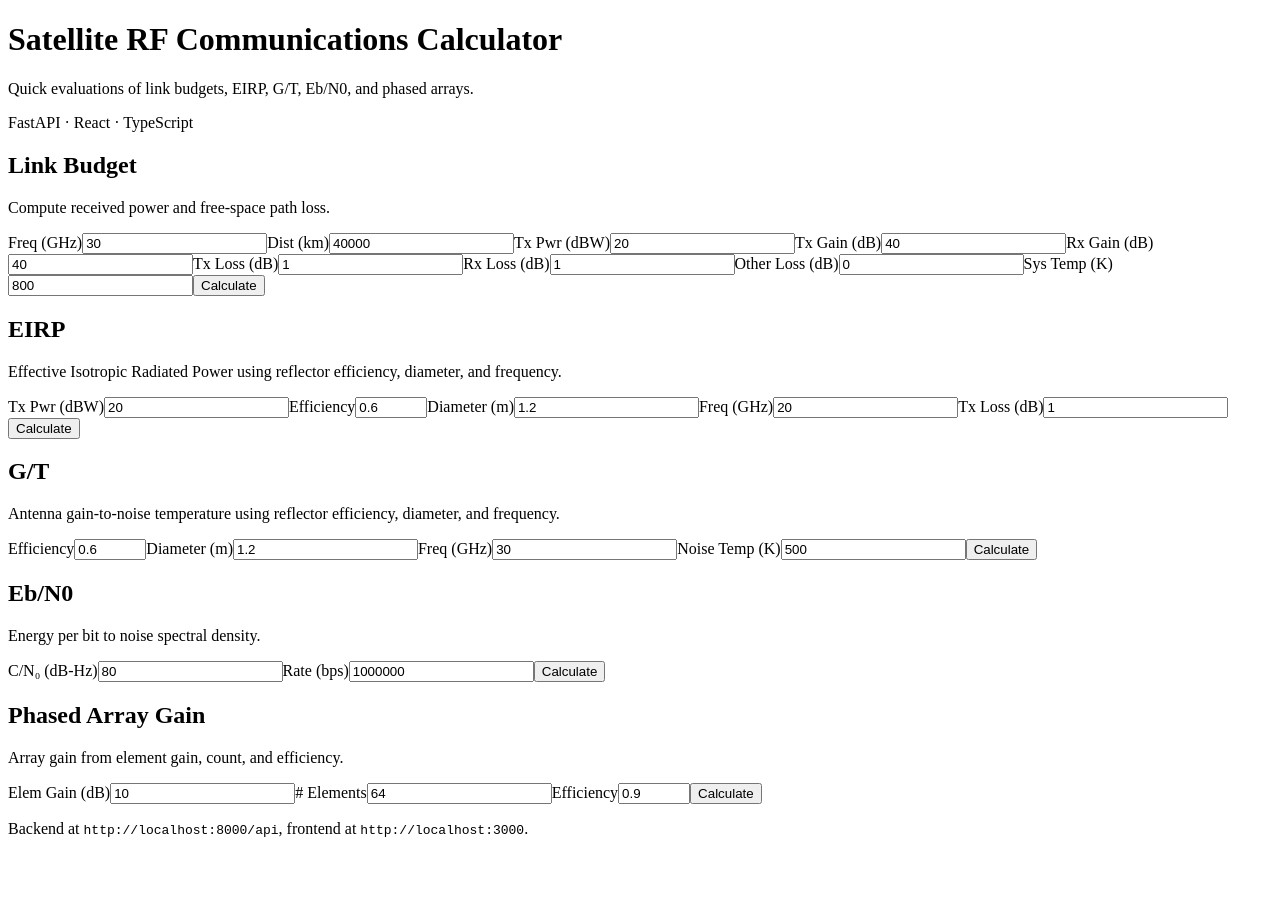
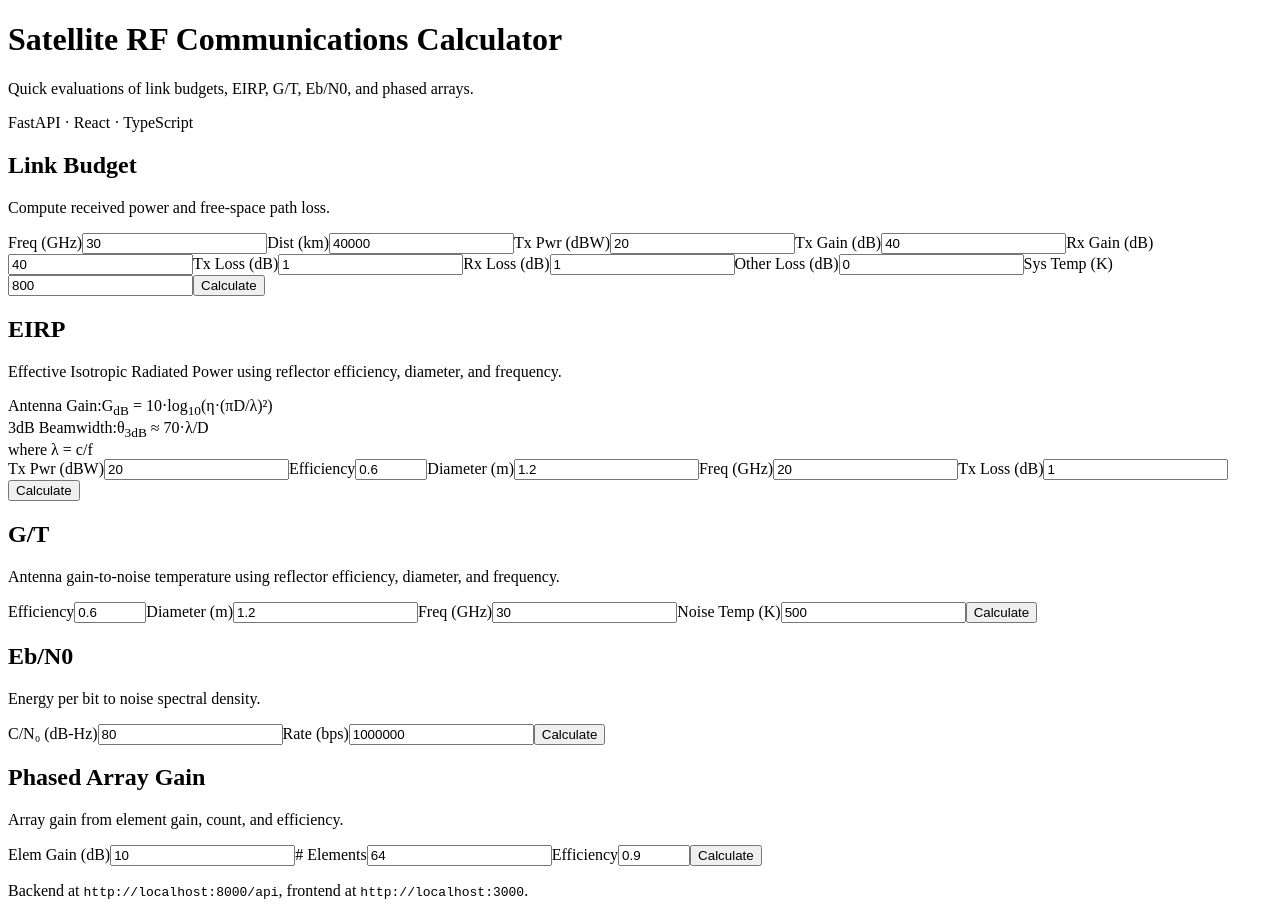
Before and after one commit to jimlee583/satellite-rf-app, a React (Vite) app in the folder frontend/: page / in a window 1280 px wide. Before the commit the page ends 854 px from the top, so only its background shows below. Built offline with nearby package versions, Linux system fonts and the light colour scheme; the HTML template or start-up script is replaced by a standard one.

Commit message:
Add feature to display EIRP equations

```diff
--- a/frontend/src/components/EIRPCalculator.tsx
+++ b/frontend/src/components/EIRPCalculator.tsx
@@ -70,6 +70,21 @@ export const EIRPCalculator: React.FC = () => {
       <p className="card-subtitle">
         Effective Isotropic Radiated Power using reflector efficiency, diameter, and frequency.
       </p>
+      <div className="formula-box">
+        <div className="formula-row">
+          <span className="formula-label">Antenna Gain:</span>
+          <span className="formula">
+            G<sub>dB</sub> = 10·log<sub>10</sub>(η·(πD/λ)²)
+          </span>
+        </div>
+        <div className="formula-row">
+          <span className="formula-label">3dB Beamwidth:</span>
+          <span className="formula">
+            θ<sub>3dB</sub> ≈ 70·λ/D
+          </span>
+        </div>
+        <span className="formula-note">where λ = c/f</span>
+      </div>
       <form onSubmit={handleSubmit} className="form-grid">
         <label>
           Tx Pwr (dBW)
--- a/frontend/src/styles.css
+++ b/frontend/src/styles.css
@@ -185,6 +185,46 @@ button.primary:disabled {
   color: #f9fafb;
 }
 
+.formula-box {
+  display: flex;
+  flex-direction: column;
+  gap: 6px;
+  padding: 10px 14px;
+  border-radius: 10px;
+  background: rgba(15, 23, 42, 0.7);
+  border: 1px solid rgba(96, 165, 250, 0.25);
+  font-size: 0.85rem;
+}
+
+.formula-row {
+  display: flex;
+  flex-wrap: wrap;
+  align-items: baseline;
+  gap: 4px 10px;
+}
+
+.formula-label {
+  color: #9ca3af;
+  font-weight: 500;
+}
+
+.formula {
+  font-family: "Cambria Math", "Times New Roman", serif;
+  font-size: 1.05em;
+  color: #a5f3fc;
+  letter-spacing: 0.02em;
+}
+
+.formula sub {
+  font-size: 0.75em;
+}
+
+.formula-note {
+  color: #6b7280;
+  font-size: 0.8em;
+  font-style: italic;
+}
+
 .results {
   margin-top: 6px;
   padding-top: 6px;
```
